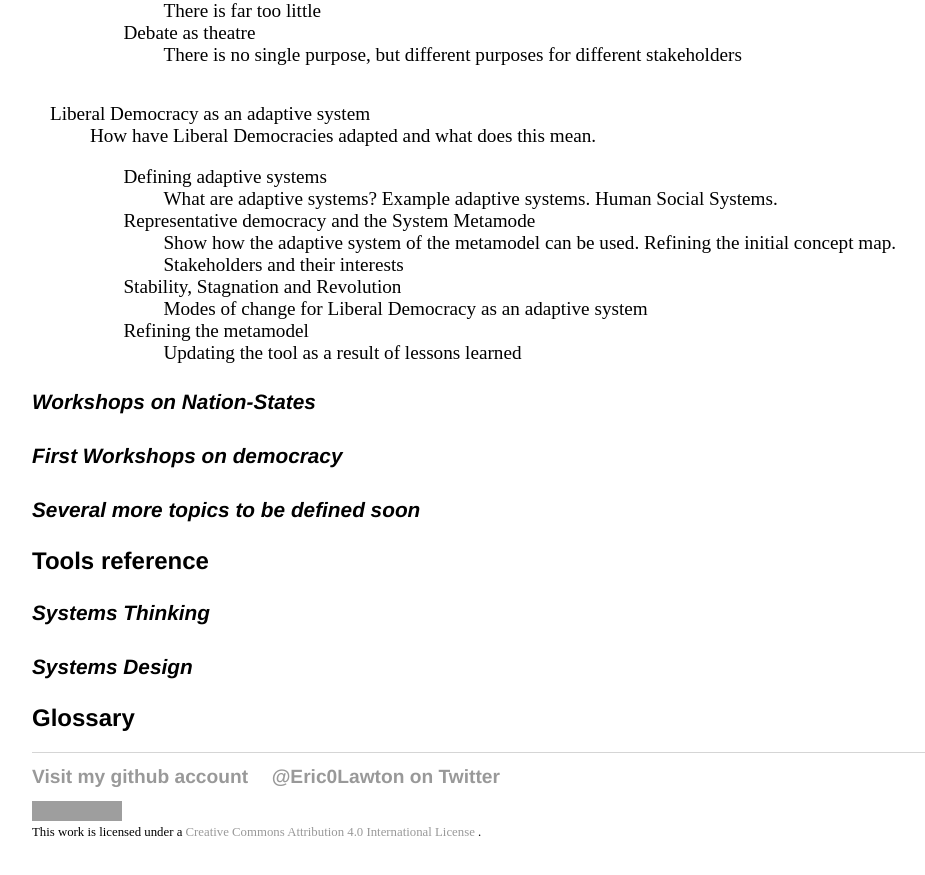
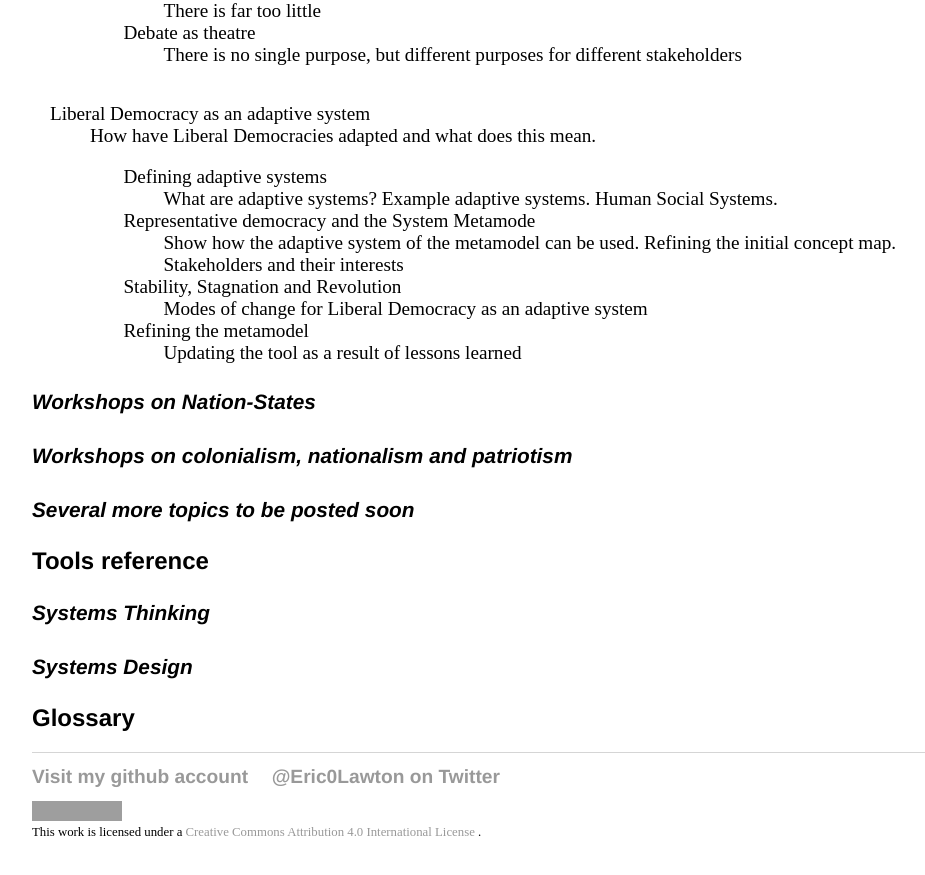
Before and after one commit to EricLawtonCA/EricLawtonCA.github.io, a Jekyll site: the page built from workbook/index.html, in a window 1280 px wide and 900 px high, scrolled down 3359 px. Shown: the top 875 px of the window, without its empty margins (160-1085 px from the left). Built offline with Jekyll 4.4.1, drawn with Linux system fonts in a browser that asks for light colours; grey boxes are pictures that could not be loaded.

Commit message:
Tiny tweak to add colonialism

```diff
--- a/workbook/index.html
+++ b/workbook/index.html
@@ -163,9 +163,9 @@ title: Philosophy Workbook
 
 	<h3>Workshops on Nation-States</h3>
 
-	<h3>First Workshops on democracy</h3>
+	<h3>Workshops on colonialism, nationalism and patriotism</h3>
 
-	<h3>Several more topics to be defined soon</h3>
+	<h3>Several more topics to be posted soon</h3>
 
 	<h2>Tools reference</h2>
 	<h3>Systems Thinking</h3>
```
